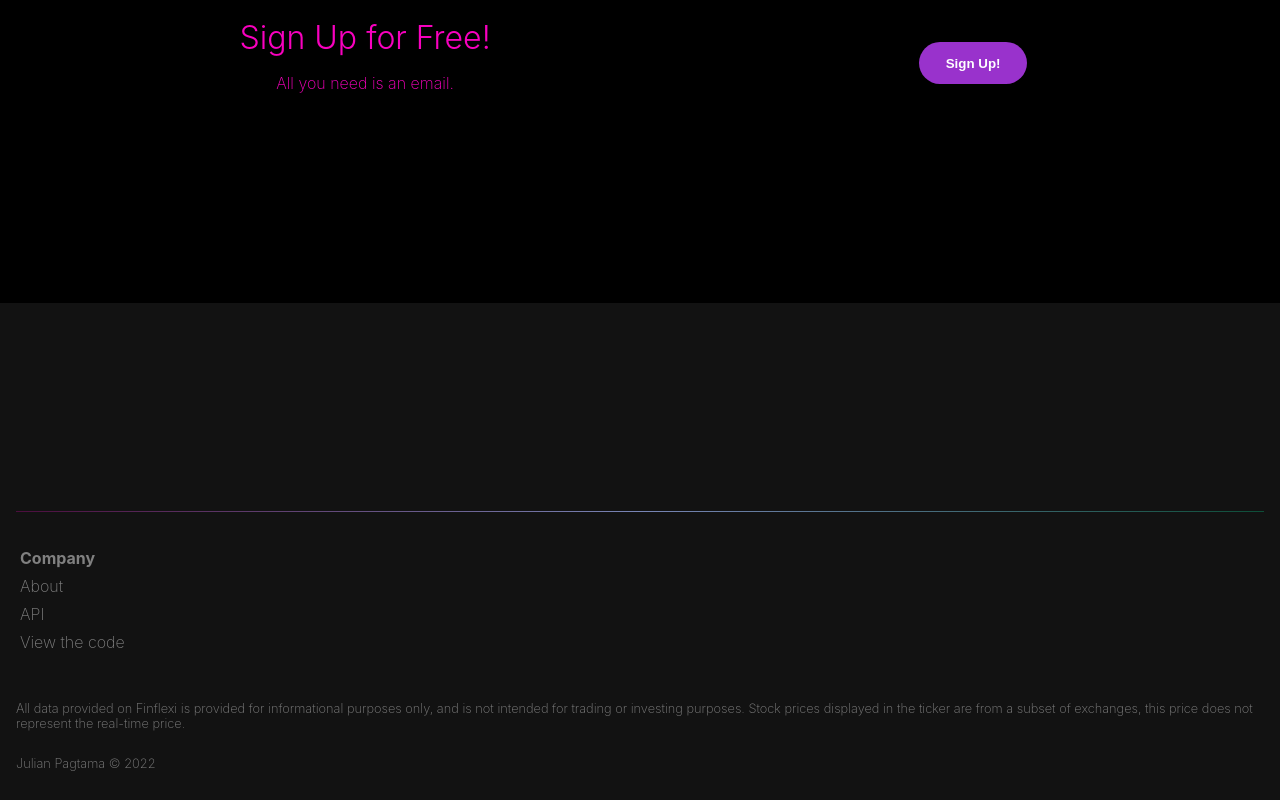
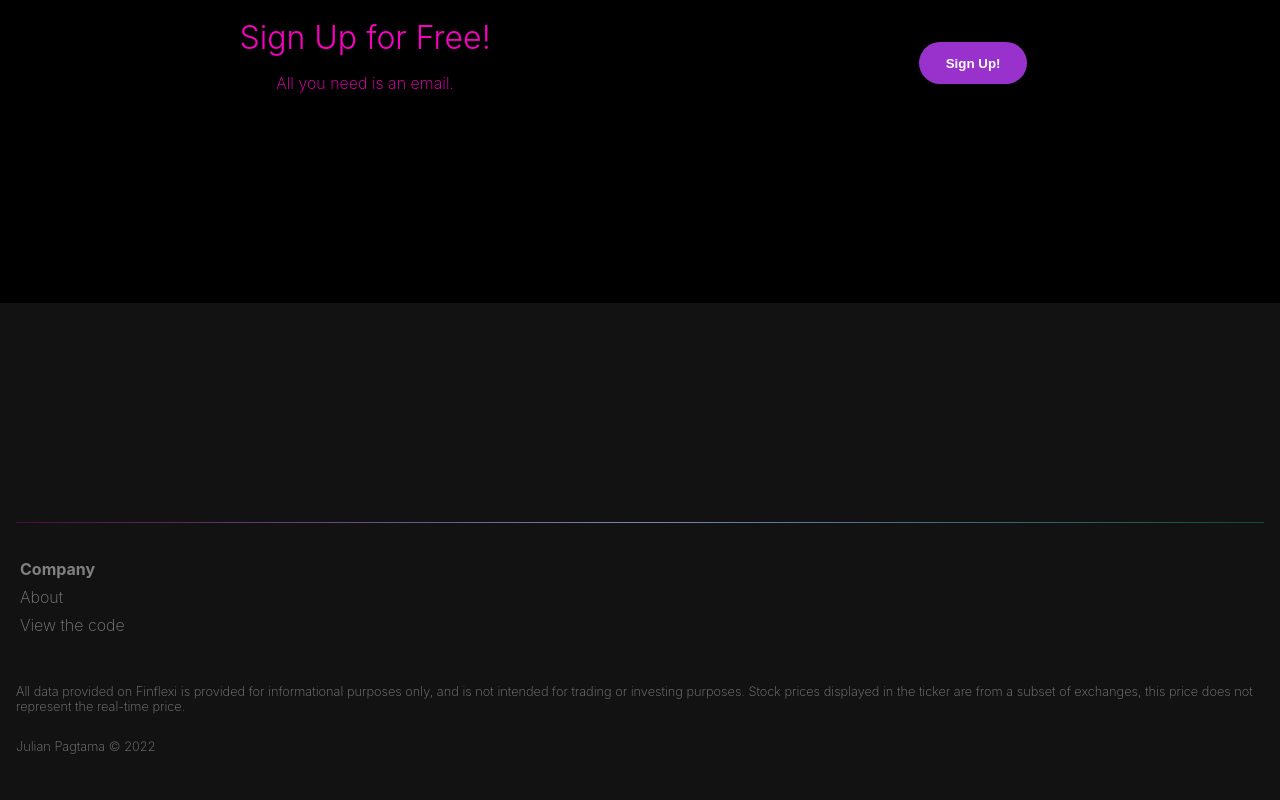
Before and after one commit to jpagtama/finflexi, a Next.js app: page / in a window 1280 px wide. Shown: the part 2348-3148 px from the top of the page. Built offline with nearby package versions, Linux system fonts and the light colour scheme; no server answers; the database is empty.

Commit message:
Add footer links

```diff
--- a/components/layouts/Footer.tsx
+++ b/components/layouts/Footer.tsx
@@ -1,6 +1,7 @@
 import React from 'react'
 import Divider from '../UI/Divider'
 import styles from '../../styles/layouts/Footer.module.css'
+import Link from 'next/link'
 
 const Footer = () => {
   const year = new Date().getFullYear()
@@ -10,9 +11,8 @@ const Footer = () => {
         <Divider />
         <ul>
           <li className={styles.listTitle}>Company</li>
-          <li>About</li>
-          <li>API</li>
-          <li>View the code</li>
+          <li><Link href='/about'>About</Link></li>
+          <li><a href='https://github.com/jpagtama/finflexi' target='_blank'>View the code</a></li>
         </ul>
         <p className={styles.disclaimer}>
           All data provided on Finflexi is provided for informational purposes only, and is not intended for trading or investing purposes. Stock prices displayed in the ticker are from a subset of exchanges, this price does not represent the real-time price.
```
